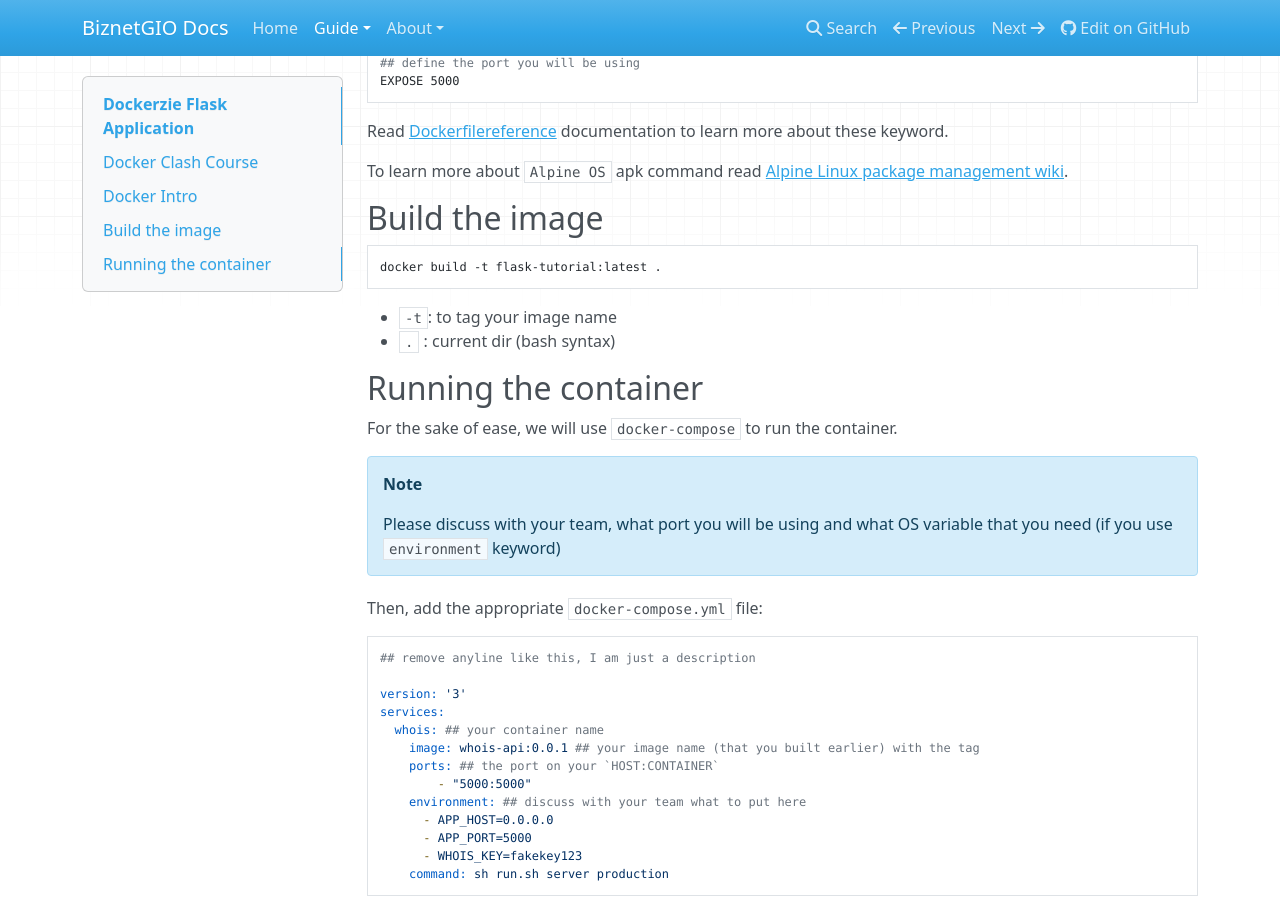
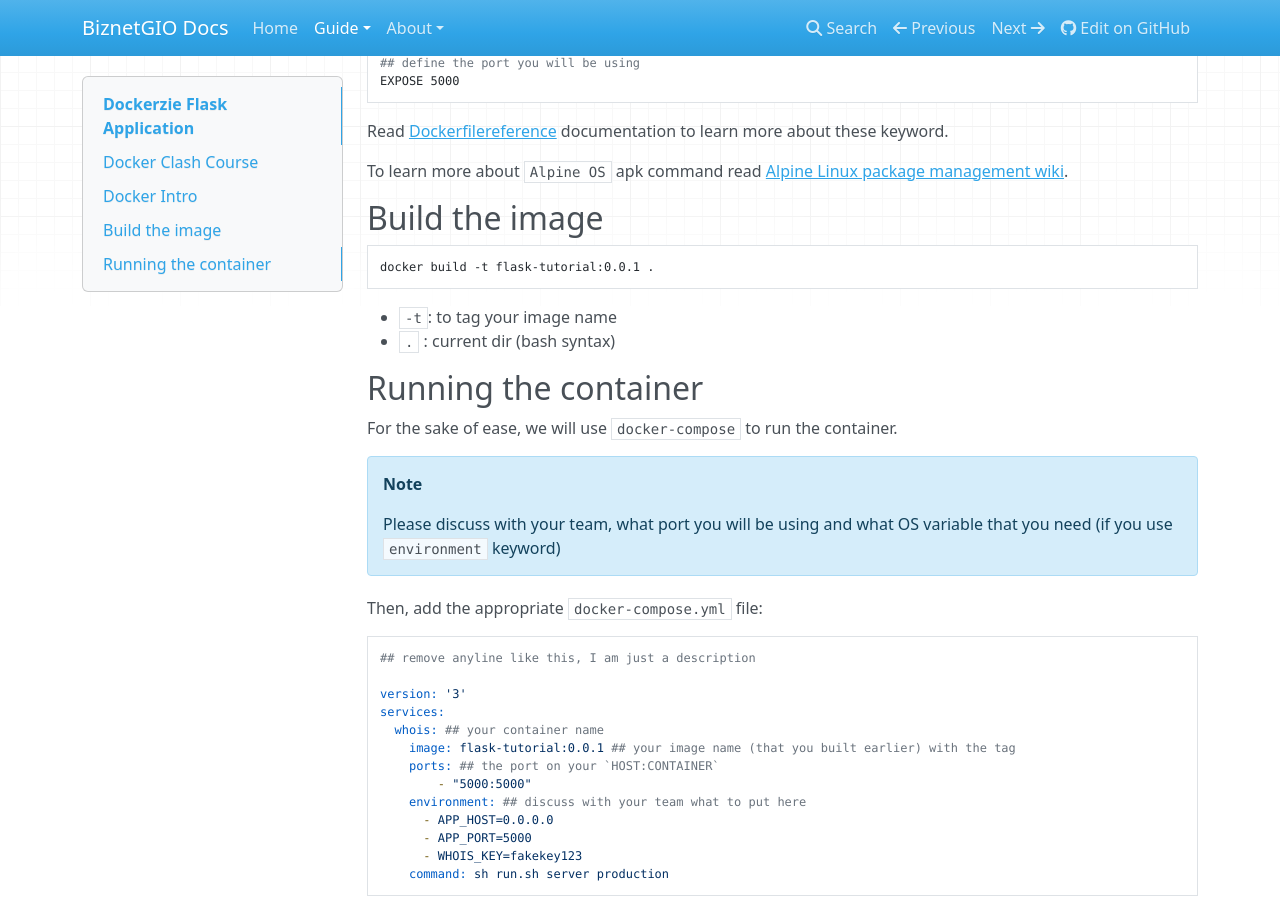
Before and after one commit to BiznetGIO/biznetgio.github.io, an MkDocs documentation site: the page built from docs/guide/engineering/dockerize-flask.md, in a window 1280 px wide and 900 px high, scrolled down 955 px. Built offline with MkDocs 1.6.1, drawn with Linux system fonts in a browser that asks for light colours; nearby versions of some CDN libraries.

Commit message:
Fix: commands in tutorial

````diff
--- a/docs/guide/engineering/dockerize-flask.md
+++ b/docs/guide/engineering/dockerize-flask.md
@@ -58,7 +58,7 @@ To learn more about `Alpine OS` apk command read [Alpine Linux package managemen
 ## Build the image
 
 ``` bash
-docker build -t flask-tutorial:latest .
+docker build -t flask-tutorial:0.0.1 .
 ```
 - `-t`: to tag your image name <image-name:tag>
 - `.` : current dir (bash syntax)
@@ -80,7 +80,7 @@ Then, add the appropriate `docker-compose.yml` file:
 version: '3'
 services:
   whois: ## your container name
-    image: whois-api:0.0.1 ## your image name (that you built earlier) with the tag
+    image: flask-tutorial:0.0.1 ## your image name (that you built earlier) with the tag
     ports: ## the port on your `HOST:CONTAINER`
         - "5000:5000"
     environment: ## discuss with your team what to put here
````
